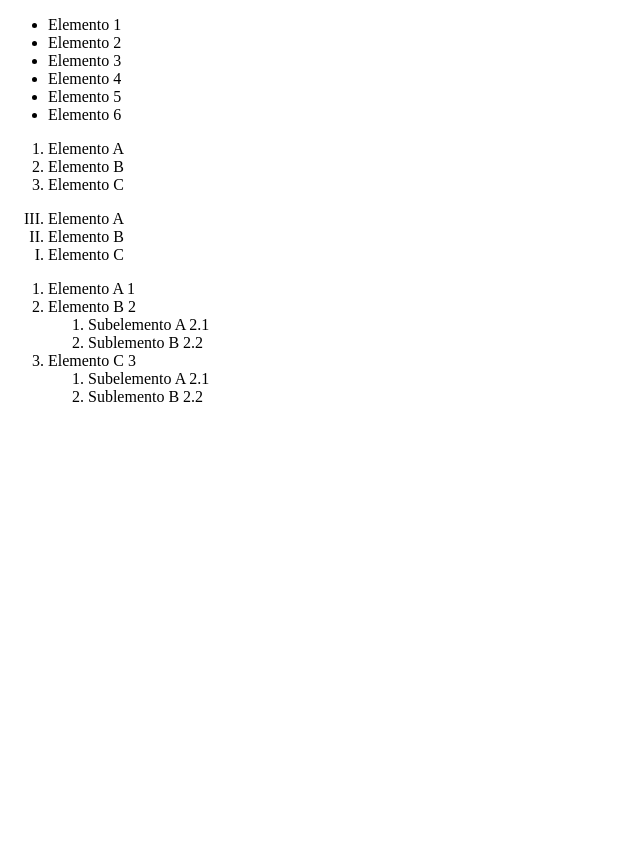
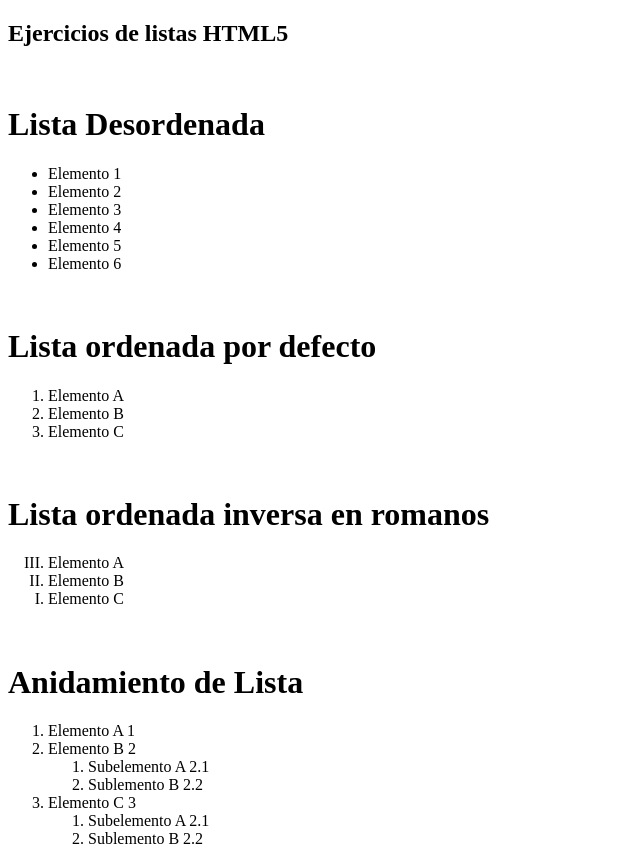
Before and after one commit to 2889575/Lola, a plain HTML site: page listas.html in a window 1280 px wide. Shown: the whole page, without its empty margins (0-640 px from the left). Before the commit the page ends 800 px from the top, so only its background shows below. Drawn offline with Linux system fonts and the light colour scheme.

Commit message:
Update listas.html

```diff
--- a/listas.html
+++ b/listas.html
@@ -5,6 +5,9 @@
   <title></title>
 </head>
 <body>
+  <h2>Ejercicios de listas   HTML5</h2>
+  <br>
+  <h1>Lista Desordenada</h1>
   <ul>
   <li>Elemento 1</li>
   <li>Elemento 2</li>
@@ -13,16 +16,22 @@
   <li>Elemento 5</li>
   <li>Elemento 6</li>
 </ul>
+  <br>
+    <h1>Lista ordenada por defecto</h1>
   <ol start"1">
   <li>Elemento A</li>
   <li>Elemento B</li>
   <li>Elemento C</li>
 </ol>
+  <br>
+  <h1>Lista ordenada inversa en romanos</h1>
   <ol start"3" reversed type="I">
   <li>Elemento A</li>
   <li>Elemento B</li>
   <li>Elemento C</li>
 </ol>
+  <br>
+  <h1>Anidamiento de Lista</h1>
    <ol start"1">
   <li>Elemento A 1</li>
   <li>Elemento B 2</li>
```
